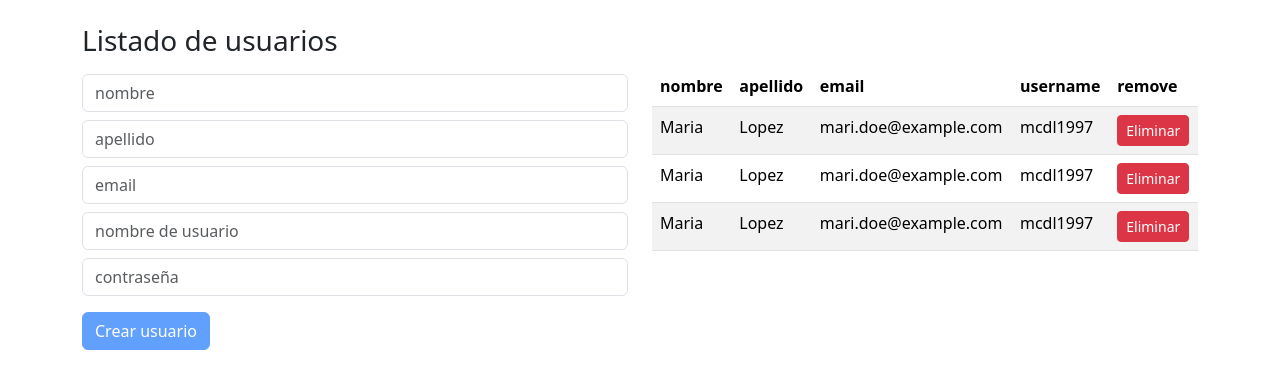
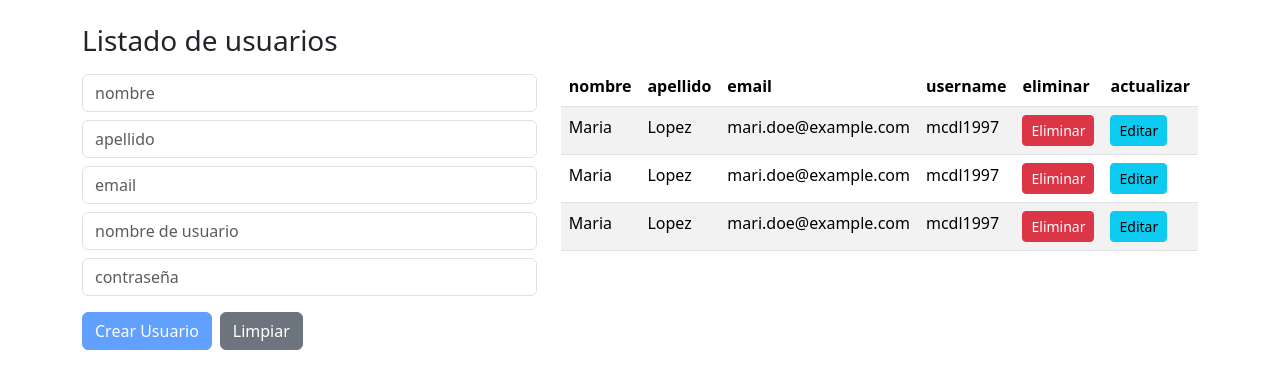
Before and after one commit to ParraChan/UsersApp, an Angular app: page / in a window 1280 px wide. Shown: the top 388 px of the page. Built offline with nearby package versions, Linux system fonts and the light colour scheme.

Commit message:
Boton actualizar usuario agregado [solo front]

```diff
--- a/src/app/components/user-app.component.html
+++ b/src/app/components/user-app.component.html
@@ -4,10 +4,18 @@
 
     <div class="row">
         <div class="col">
-        <user-form (newUserEmitter)="addUser($event)"></user-form>
+        <user-form
+        [user]="userSelected"
+        (newUserEmitter)="addUser($event)"
+
+        ></user-form>
         </div>
         <div class="col">
-           <user [users]="users" (idUserEventEmitter)="removeUser($event)"></user>
+           <user [users]="users"
+            (idUserEventEmitter)="removeUser($event)"
+            (selectedUserEventEmitter)="setSelectedUser($event)"
+
+            ></user>
         </div>
     </div>
 </div>
--- a/src/app/components/user-app.component.ts
+++ b/src/app/components/user-app.component.ts
@@ -14,23 +14,32 @@ export class UserAppComponent implements OnInit {
 
     title : string = 'Listado de usuarios';
     users: User[] = [];
+    userSelected: User;
 
     constructor(
       private service: UserService,
-    ){}
+    ){
+      this.userSelected= new User();
+    }
   ngOnInit(): void {
     this.service.findAll().subscribe(users  => this.users = users);
   }
 
    addUser(user: User){
-    this.users =[... this.users, {... user, id: new Date().getTime()}];
+    if(user.id>0){
+        this.users=this.users.map(u => (u.id == user.id)?{... user}:u)
+    }else{
+          this.users =[... this.users, {... user, id: new Date().getTime()}];
+    }
+    this.userSelected = new User();
   }
   removeUser(id: number):void{
     this.users = this.users.filter(user =>
       user.id!=id
     )
+  }
+  setSelectedUser(userRow: User):void{
+    this.userSelected= {... userRow}
 
-  }
-
-
+    }
 }
--- a/src/app/components/user-form/user-form.component.html
+++ b/src/app/components/user-form/user-form.component.html
@@ -91,7 +91,12 @@
 <div>
     <button type="submit" class="btn btn-primary my-2"
     [disabled]="userForm.invalid">
-        Crear usuario
+        {{user.id>0? 'actualizar':'Crear Usuario'}}
+    </button>
+    <button type="button" class="btn btn-secondary my-2 mx-2"
+    (click)="onClear(userForm)"
+    >
+        Limpiar
     </button>
 </div>
 </form>
--- a/src/app/components/user-form/user-form.component.ts
+++ b/src/app/components/user-form/user-form.component.ts
@@ -1,4 +1,4 @@
-import { Component, EventEmitter, Output } from '@angular/core';
+import { Component, EventEmitter, Input, Output } from '@angular/core';
 import { FormsModule, NgForm } from '@angular/forms';
 import { User } from '../../models/user';
 
@@ -10,7 +10,7 @@ import { User } from '../../models/user';
 })
 export class UserFormComponent {
 
-  user: User;
+  @Input() user: User;
 
   @Output() newUserEmitter: EventEmitter<User> = new EventEmitter();
 
@@ -26,4 +26,9 @@ export class UserFormComponent {
     userForm.reset();
     userForm.resetForm();
   }
+  onClear(userForm: NgForm):void{
+    //this.user= new User();
+    userForm.reset();
+    userForm.resetForm();
+  }
 }
--- a/src/app/components/user/user.component.html
+++ b/src/app/components/user/user.component.html
@@ -9,7 +9,9 @@
                         <th>apellido</th>
                         <th>email</th>
                         <th>username</th>
-                        <th>remove</th>
+                        <th>eliminar</th>
+                        <th>actualizar</th>
+
                     </tr>
                 </thead>
                 <tbody>
@@ -26,6 +28,14 @@
                                 Eliminar
                             </button>
                         </td>
+                        <td>
+                            <button class="btn btn-info btn-sm"
+                            (click)="onSelectedUser(user)"
+
+                            >
+                                Editar
+                            </button>
+                        </td>
 
                     </tr>
                 }
--- a/src/app/components/user/user.component.ts
+++ b/src/app/components/user/user.component.ts
@@ -12,8 +12,16 @@ export class UserComponent {
   @Input() users: User[]=[];
 
   @Output() idUserEventEmitter = new EventEmitter();
+  @Output() selectedUserEventEmitter = new EventEmitter();
 
   onRemoveUSer(id: number):void{
-    this.idUserEventEmitter.emit(id);
+
+    const  confirmRemove =confirm('Estas seguro que desea eliminar?');
+    if(confirmRemove){
+       this.idUserEventEmitter.emit(id);
+    }
+  }
+  onSelectedUser(user: User):void{
+    this.selectedUserEventEmitter.emit(user);
   }
 }
```
